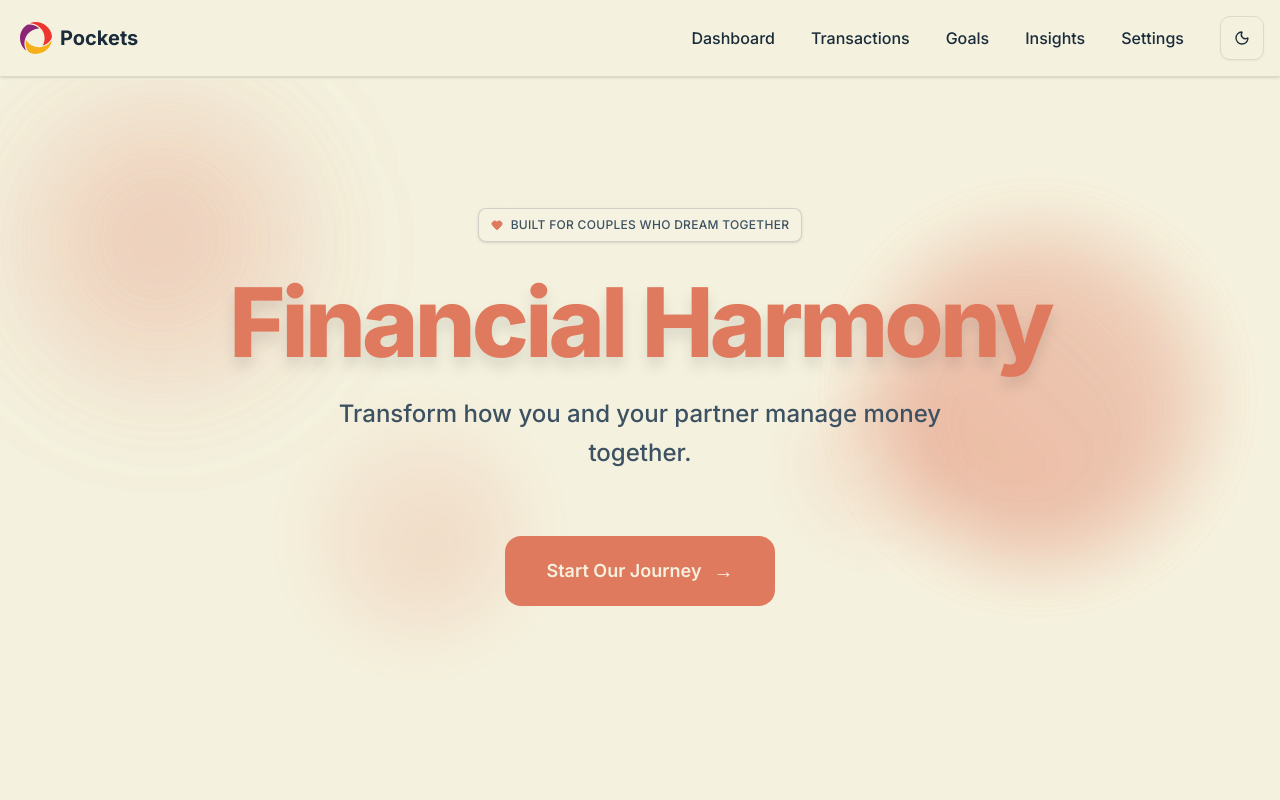
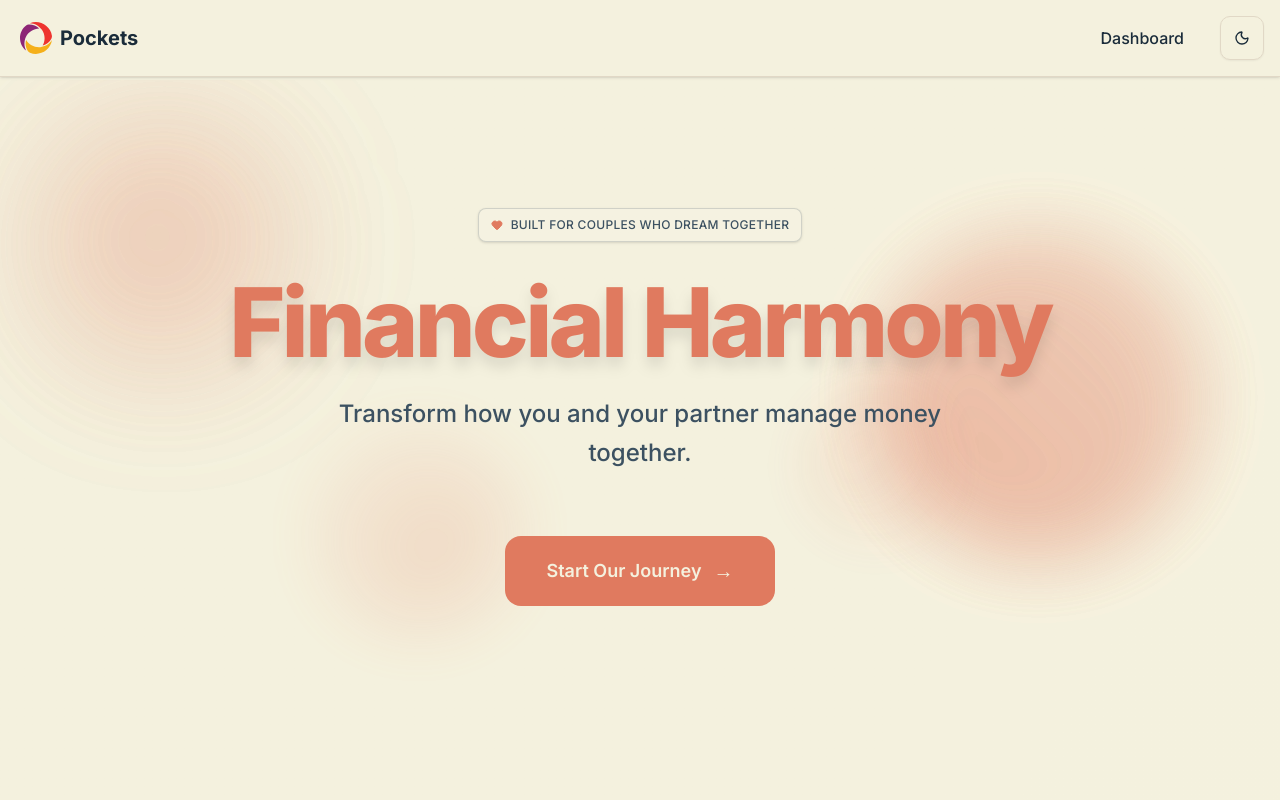
Before and after one commit to RyelBanfield/pockets, a Next.js app: page / in a window 1280 px wide. Shown: the top 800 px of the page. Built offline with nearby package versions, Linux system fonts and the light colour scheme; no server answers.

Commit message:
feat(navbar): implement responsive navigation bar with mobile menu and remove unused links

```diff
--- a/src/components/navbar/constants.ts
+++ b/src/components/navbar/constants.ts
@@ -8,28 +8,4 @@ export const navigationLinks: NavigationLink[] = [
     icon: "📊",
     description: "Your financial overview",
   },
-  {
-    href: "/transactions",
-    label: "Transactions",
-    icon: "💳",
-    description: "Track expenses & income",
-  },
-  {
-    href: "/goals",
-    label: "Goals",
-    icon: "🎯",
-    description: "Savings & budgets",
-  },
-  {
-    href: "/insights",
-    label: "Insights",
-    icon: "📈",
-    description: "Financial reports",
-  },
-  {
-    href: "/settings",
-    label: "Settings",
-    icon: "⚙️",
-    description: "Account & preferences",
-  },
 ];
--- a/src/components/navbar/index.ts
+++ b/src/components/navbar/index.ts
@@ -1,8 +1 @@
-export { AuthButton } from "./AuthButton";
-export { navigationLinks } from "./constants";
-export { HamburgerButton } from "./HamburgerButton";
-export { MobileMenu } from "./MobileMenu";
-export { MobileNavLinks } from "./MobileNavLinks";
-export { NavLinks } from "./NavLinks";
-export type { NavigationLink } from "./types";
-export { useNavbar } from "./useNavbar";
+export { default } from "./Navbar";
```
Also changed, not shown: src/components/navbar/Navbar.tsx (renamed from src/components/Navbar.tsx, +4 -6 lines).
